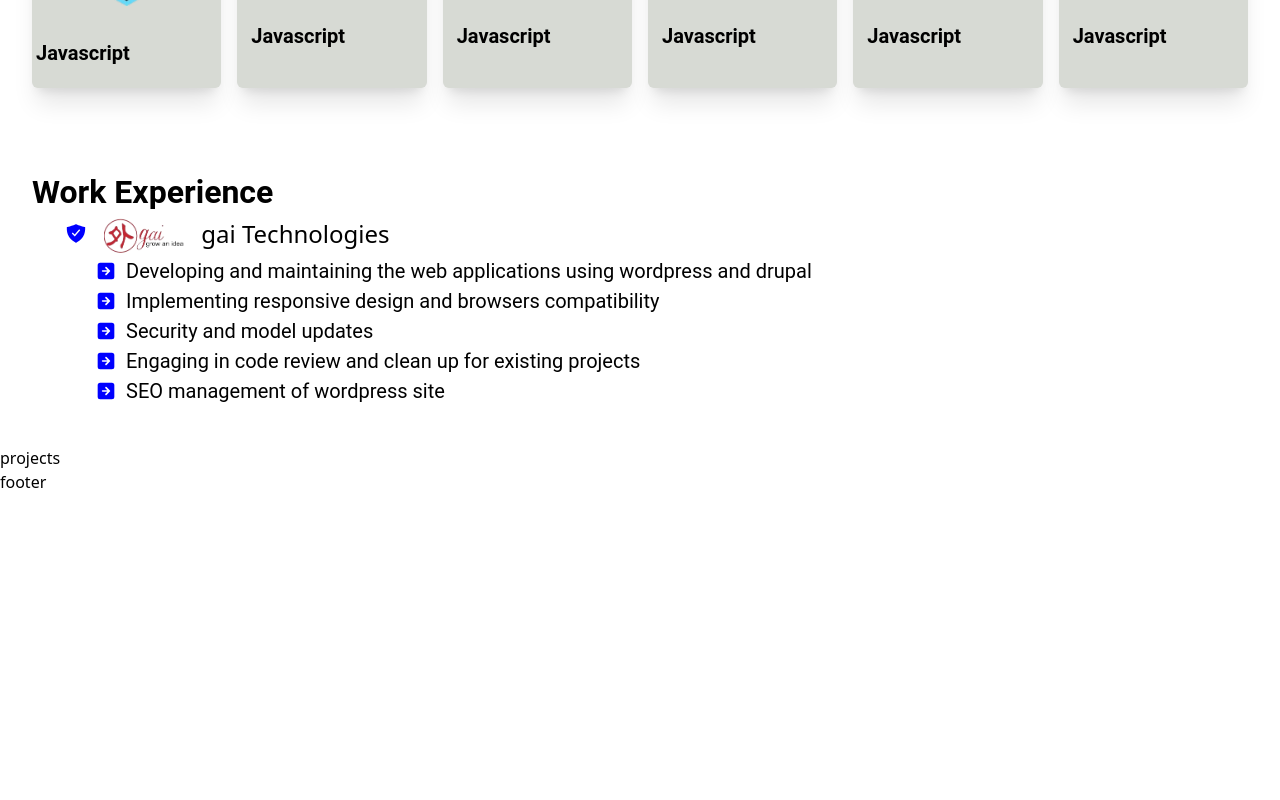
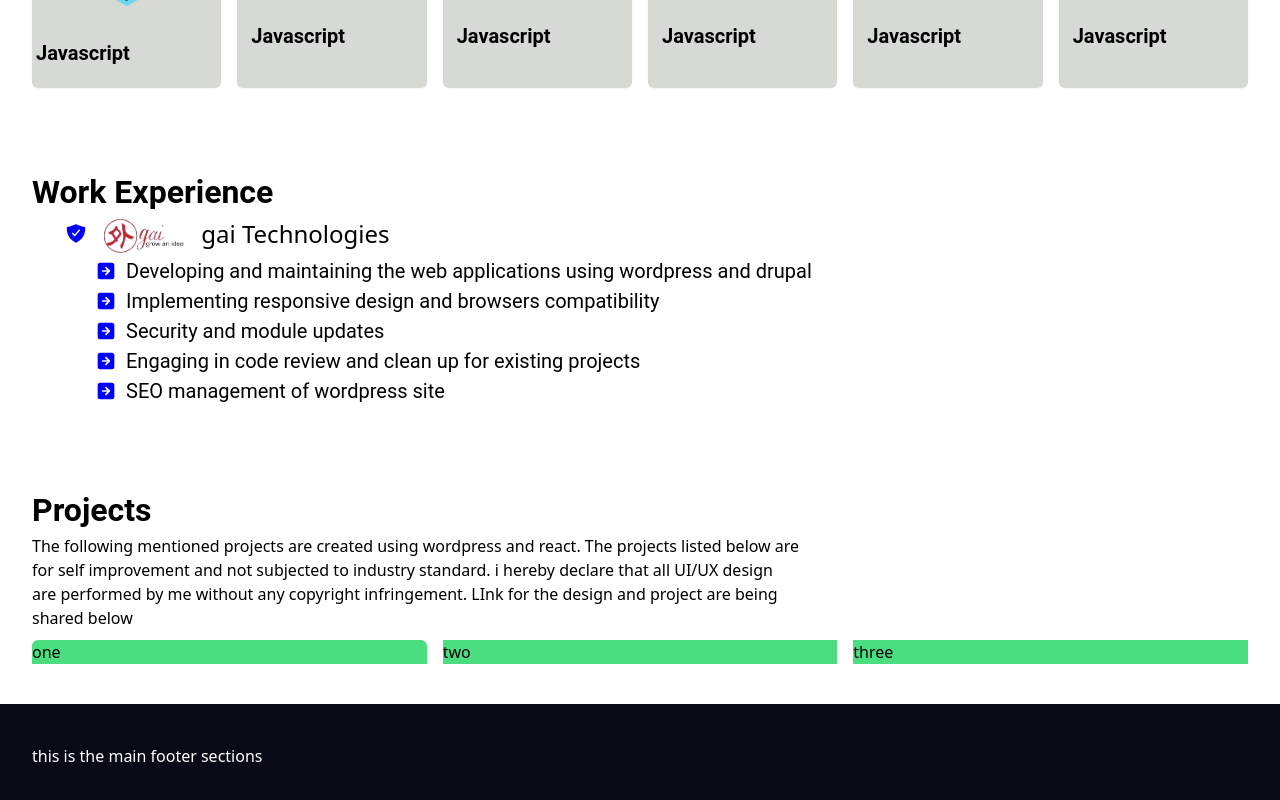
Before and after one commit to Tshewang2022/webcom, a React (Vite) app: page / in a window 1280 px wide. Shown: the part 1066-1866 px from the top of the page. Before the commit the page ends 1560 px from the top, so only its background shows below. Built offline with nearby package versions, Linux system fonts and the light colour scheme.

Commit message:
updated the content

```diff
--- a/src/App.jsx
+++ b/src/App.jsx
@@ -19,10 +19,10 @@ const App = () => {
       <div className="px-8 py-10">
         <WorkExperience />
       </div>
-      <div>
+      <div className="px-8 py-10">
         <Projects />
       </div>
-      <div>
+      <div className=" py-10 bg-primary">
         <Footer />
       </div>
     </main>
--- a/src/components/ProjectCards.jsx
+++ b/src/components/ProjectCards.jsx
@@ -1,11 +1,15 @@
-import React from 'react'
+import React from "react";
 
 const ProjectCards = () => {
   return (
-    <div>
-      cards
-    </div>
-  )
-}
+    <section>
+      <div className="grid grid-cols-1  sm:grid-cols-2 md:grid-cols-3 gap-4">
+        <div className="bg-green-400 rounded-t-md">one</div>
+        <div className="bg-green-400">two</div>
+        <div className="bg-green-400">three</div>
+      </div>
+    </section>
+  );
+};
 
-export default ProjectCards
+export default ProjectCards;
--- a/src/sections/Footer.jsx
+++ b/src/sections/Footer.jsx
@@ -1,11 +1,11 @@
-import React from 'react'
+import React from "react";
 
 const Footer = () => {
   return (
-    <div>
-      footer
-    </div>
-  )
-}
+    <section className="p">
+      <div className="text-white px-8">this is the main footer sections</div>
+    </section>
+  );
+};
 
-export default Footer
+export default Footer;
--- a/src/sections/Projects.jsx
+++ b/src/sections/Projects.jsx
@@ -1,11 +1,20 @@
-import React from 'react'
+import React from "react";
+import ProjectCards from "../components/ProjectCards";
 
 const Projects = () => {
   return (
-    <div>
-      projects
-    </div>
-  )
-}
+    <section>
+      <h3 className="text-[32px] font-semibold font-roboto">Projects</h3>
+      <p className=" max-w-[768px] mb-[10px]">
+        The following mentioned projects are created using wordpress and react.
+        The projects listed below are for self improvement and not subjected to
+        industry standard. i hereby declare that all UI/UX design are performed
+        by me without any copyright infringement. LInk for the design and
+        project are being shared below
+      </p>
+      <ProjectCards />
+    </section>
+  );
+};
 
-export default Projects
+export default Projects;
--- a/src/sections/Skills.jsx
+++ b/src/sections/Skills.jsx
@@ -14,40 +14,40 @@ const Skills = () => {
       <h4 className="text-[24px] font-semibold font-roboto">Skills</h4>
       {/* making the card with the flex is the absolete, make the card with the grid */}
       <div className="gap-4 grid grid-cols-2 md:grid-cols-3 lg:grid-cols-6">
-        <div className="bg-gray shadow-xl min-w-[160px] pt-[10px] rounded-md relative">
+        <div className="bg-gray shadow-sm min-w-[160px] pt-[10px] rounded-md relative">
           <img src={reactjs} alt="" className="" />
           <p className="pt-8 text-black px-[4px] pb-[20px] text-[20px] font-bold font-roboto">
             Javascript
           </p>
         </div>
-        <div className="bg-gray shadow-xl min-w-[160px] pt-[10px] px-[10px] rounded-md relative">
+        <div className="bg-gray shadow-sm min-w-[160px] pt-[10px] px-[10px] rounded-md relative">
           <img src={wordpress} alt="" className="" />
           <p className="pt-8 text-black px-[4px] pb-[20px] text-[20px] font-bold font-roboto">
             Javascript
           </p>
         </div>
-        <div className="bg-gray shadow-xl min-w-[160px] pt-[10px] px-[10px] rounded-md relative">
+        <div className="bg-gray shadow-sm min-w-[160px] pt-[10px] px-[10px] rounded-md relative">
           <img src={controlVersion} alt="" className="" />
           <div className="rounded-full bg-white absolute"></div>
           <p className="pt-8 text-black px-[4px] pb-[20px] text-[20px] font-bold font-roboto">
             Javascript
           </p>
         </div>
-        <div className="bg-gray shadow-xl min-w-[160px] pt-[10px] px-[10px] rounded-md relative">
+        <div className="bg-gray shadow-sm min-w-[160px] pt-[10px] px-[10px] rounded-md relative">
           <img src={javascript} alt="" className="" />
           <div className="rounded-full bg-white absolute"></div>
           <p className="pt-8 text-black px-[4px] pb-[20px] text-[20px] font-bold font-roboto">
             Javascript
           </p>
         </div>
-        <div className="bg-gray shadow-xl min-w-[160px] pt-[10px] px-[10px] rounded-md relative">
+        <div className="bg-gray shadow-sm min-w-[160px] pt-[10px] px-[10px] rounded-md relative">
           <img src={nodejs} alt="" className="" />
           <div className="rounded-full bg-white absolute"></div>
           <p className="pt-8 text-black px-[4px] pb-[20px] text-[20px] font-bold font-roboto">
             Javascript
           </p>
         </div>
-        <div className="bg-gray shadow-xl min-w-[160px] pt-[10px] px-[10px] rounded-md relative">
+        <div className="bg-gray shadow-sm min-w-[160px] pt-[10px] px-[10px] rounded-md relative">
           <img src={tailwindcss} alt="" className="" />
           <div className="rounded-full bg-white absolute"></div>
           <p className="pt-8 text-black px-[4px] pb-[20px] text-[20px] font-bold font-roboto">
--- a/src/sections/WorkExperience.jsx
+++ b/src/sections/WorkExperience.jsx
@@ -36,7 +36,7 @@ const WorkExperience = () => {
               color="blue"
               className="w-[20px] h-[20px]"
             />
-            Security and model updates
+            Security and module updates
           </li>
           <li className="flex gap-[10px] font-roboto text-[20px] items-center justify-start">
             <TbSquareArrowRightFilled
```
